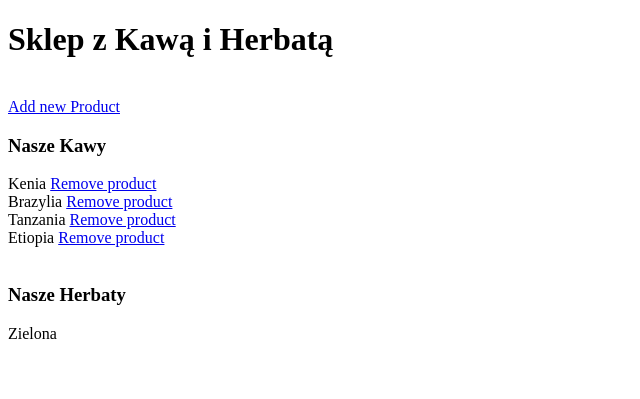
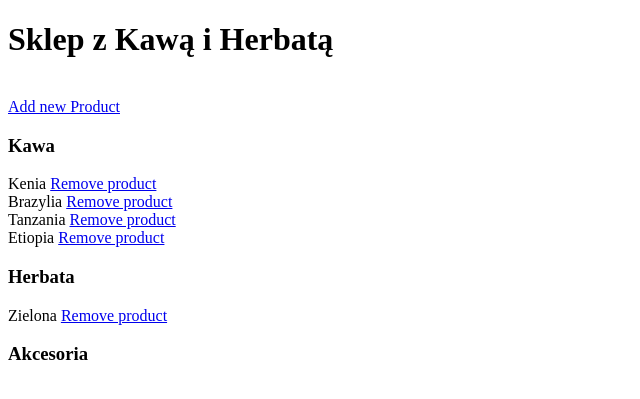
Before and after one commit to koki3000/ecommerce, a Django app: page / in a window 1280 px wide. Shown: the top 399 px of the page, without its empty margins (0-640 px from the left). Run offline with Django 4.2, Linux system fonts and the light colour scheme; data comes from the database, SQL or seed files in the repository; both versions use the stored data as it was after the commit.

Commit message:
Updated home product_list template

```diff
--- a/mysite/templates/mysite/product_list.html
+++ b/mysite/templates/mysite/product_list.html
@@ -2,23 +2,17 @@
 
 {% block content %}
 <a href="/product/create/"> Add new Product</a>
-<h3>Nasze Kawy</h3>
-{% for product in object_list %}
-    {% if product.category.name == 'Kawa' %}
+
+{% for category in category_list %}
+    <h3>{{category}}</h3>
+    {% for product in product_list %}
+        {% if product.category == category %}
             <div>
                 {{product}}
                 <a href="/product/{{product.id}}/delete/">Remove product</a>
             </div>
         {% endif %}
     {% endfor %}
-<br>
-<h3>Nasze Herbaty</h3>
-{% for product in object_list %}
-    {% if product.category.name == 'Herbata' %}
-        <div>
-            {{product}}
-        </div>
-    {% endif %}
 {% endfor %}
 
 {% endblock %}
--- a/mysite/views.py
+++ b/mysite/views.py
@@ -1,7 +1,7 @@
 from django.views.generic.list import ListView
 from django.views.generic.edit import CreateView, DeleteView
 from django.urls import path, reverse_lazy, reverse
-from . models import Product
+from . models import Product, Category
 from . forms import ProductForm
 
 
@@ -12,6 +12,10 @@ class HomePageView(ListView):
 
     model = Product
 
+    def get_context_data(self, **kwargs):
+        context = super().get_context_data(**kwargs)
+        context["category_list"] = Category.objects.all()
+        return context
 
 class CreateProductView(CreateView):
 
```
Also changed, not shown: db.sqlite3. Lines whose indentation alone changed are shown as unchanged.
